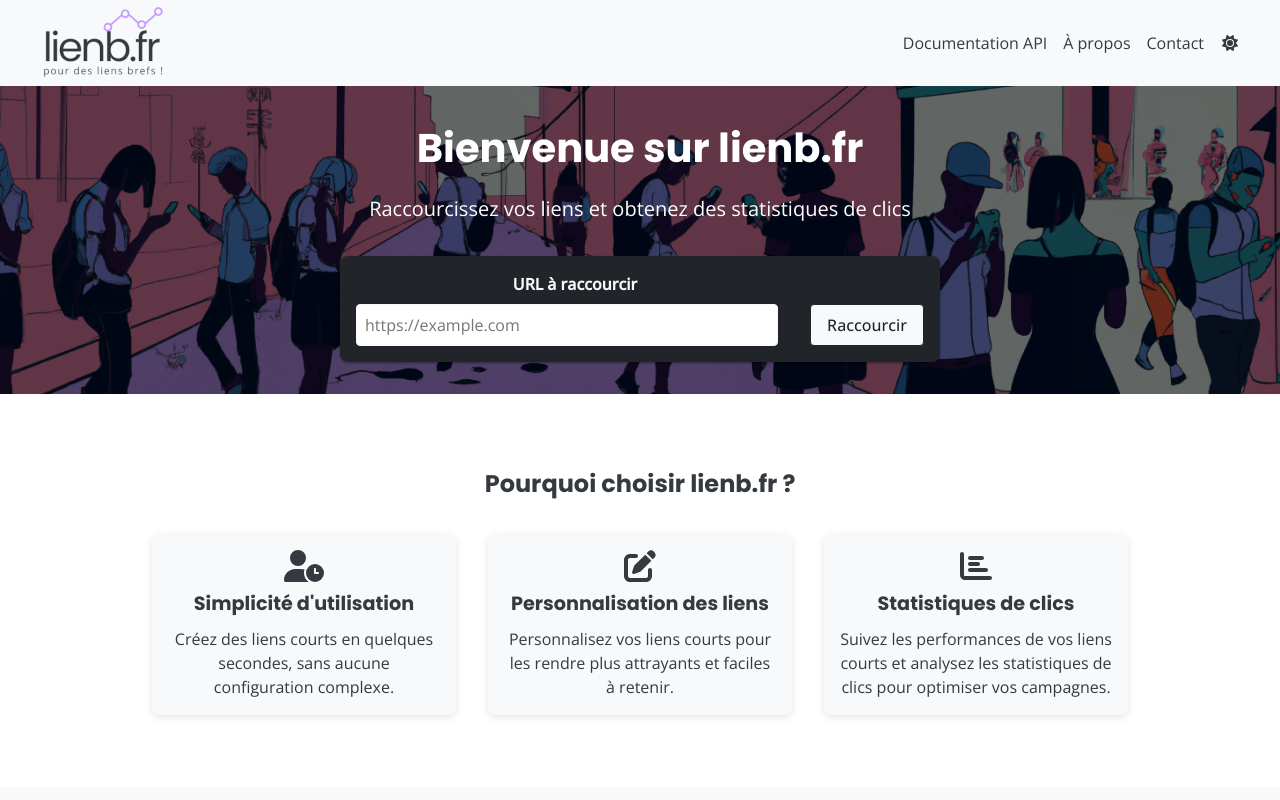
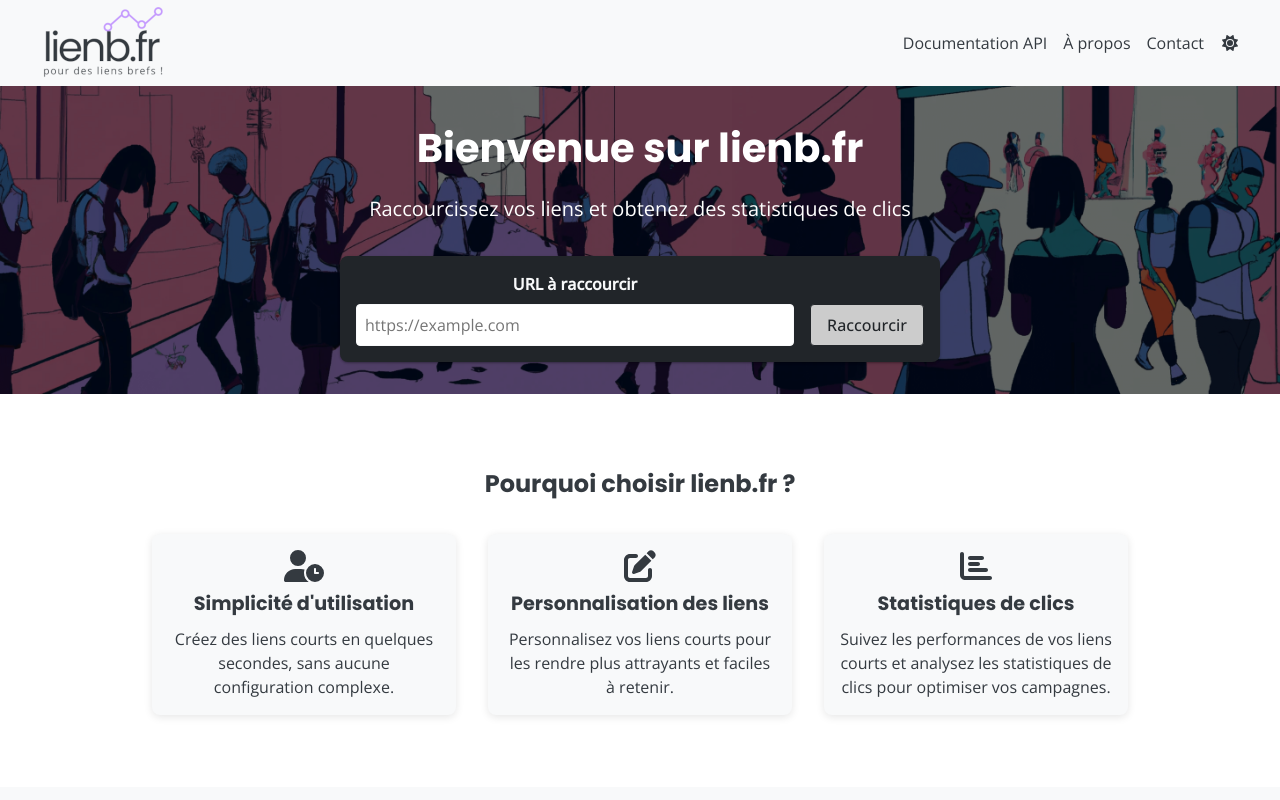
Before and after one commit to mathieuc22/url-shortener-frontend, a Vue app: page / in a window 1280 px wide. Shown: the top 800 px of the page. Built offline with nearby package versions, Linux system fonts and the light colour scheme; no server answers.

Commit message:
Styling disabled and loading states

```diff
--- a/src/components/ShortenerForm.vue
+++ b/src/components/ShortenerForm.vue
@@ -6,7 +6,10 @@
         :class="{ 'input--error': error }" @input="validateUrl" />
       <p v-if="error" class="error-message">{{ error }}</p>
     </div>
-    <button class="button" type="submit" :disabled="error || !url">Raccourcir</button>
+    <button class="button" type="submit" :disabled="error || !url || loading">
+      <span v-if="!loading">Raccourcir</span>
+      <font-awesome-icon v-if="loading" icon="spinner" class="button__spinner" />
+    </button>
   </form>
 </template>
 
@@ -16,7 +19,8 @@
 
 const url = ref("");
 const error = ref("");
-const { handleSubmit } = useShortenedUrls(url, error);
+const loading = ref(false);
+const { handleSubmit } = useShortenedUrls(url, error, loading);
 
 const validateUrl = () => {
   error.value = "";
@@ -67,6 +71,7 @@
 
 .input {
   flex-grow: 1;
+  width: 100%;
   padding: 0.5rem;
   font-size: 1rem;
   border: 1px solid var(--color-light);
@@ -99,6 +104,31 @@
   margin-top: 1rem;
 }
 
+.button:disabled {
+  background-color: var(--color-disabled);
+  cursor: not-allowed;
+  pointer-events: none;
+}
+
+.button:disabled:hover {
+  background-color: var(--color-disabled);
+  color: var(--color-light);
+}
+
+.button__spinner {
+  animation: buttonSpinner 1s linear infinite;
+}
+
+@keyframes buttonSpinner {
+  0% {
+    transform: rotate(0deg);
+  }
+
+  100% {
+    transform: rotate(360deg);
+  }
+}
+
 @media screen and (min-width: 768px) {
   .shortener-form {
     flex-direction: row;
--- a/src/composables/useShortenedUrls.js
+++ b/src/composables/useShortenedUrls.js
@@ -4,13 +4,18 @@
 
 const recentShortenedUrls = ref([]);
 
-async function handleSubmit(url) {
+async function handleSubmit(url, error, loading) {
+  error.value = "";
+  loading.value = true;
+
+  try {
     const response = await fetch(
       `${API_BASE_URL}/urls?url=${encodeURIComponent(url.value)}`,
       {
         method: "POST",
       }
     );
+
     if (response.ok) {
       const data = await response.json();
       const shortenedUrl = `${window.location.origin}/${data.id}`;
@@ -36,12 +41,21 @@
       url.value = "";
     } else {
       console.error("Erreur lors de la création de l'URL raccourcie");
+      error.value =
+        "Une erreur est survenue lors de la création de l'URL raccourcie.";
+    }
+  } catch (err) {
+    console.error("Erreur lors de la création de l'URL raccourcie");
+    error.value =
+      "Une erreur est survenue lors de la création de l'URL raccourcie.";
+  } finally {
+    loading.value = false;
   }
 }
 
-export function useShortenedUrls(url) {
+export function useShortenedUrls(url, error, loading) {
   return {
     recentShortenedUrls,
-    handleSubmit: url ? () => handleSubmit(url) : null,
+    handleSubmit: url ? () => handleSubmit(url, error, loading) : null,
   };
 }
--- a/src/main.js
+++ b/src/main.js
@@ -12,6 +12,7 @@
   faEdit,
   faArrowUp,
   faTrash,
+  faSpinner,
 } from "@fortawesome/free-solid-svg-icons";
 import { FontAwesomeIcon } from "@fortawesome/vue-fontawesome";
 import "./style.css";
@@ -30,7 +31,8 @@
   faTimes,
   faEdit,
   faArrowUp,
-  faTrash
+  faTrash,
+  faSpinner
 );
 
 const app = createApp(App);
--- a/src/style.css
+++ b/src/style.css
@@ -12,6 +12,7 @@
   --color-danger: #dc3545;
   --color-warning: #ffc107;
   --color-info: #0dcaf0;
+  --color-disabled: #cccccc;
   --font-family-base: "Open Sans", sans-serif;
   --font-family-heading: "Poppins", sans-serif;
   --font-size-base: 1rem;
```
Lines whose indentation alone changed are shown as unchanged.
